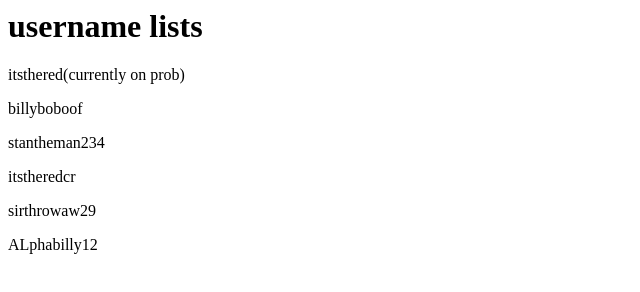
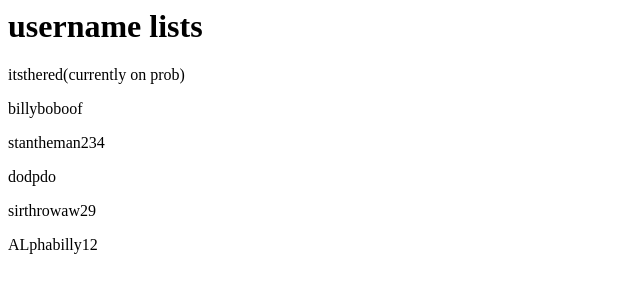
Before and after one commit to misterepicsauce/usernames.html, a plain HTML site: page index.html in a window 1280 px wide. Shown: the full height of the page, 0-640 px from the left. Drawn offline with Linux system fonts and the light colour scheme.

Commit message:
Update index.html

```diff
--- a/index.html
+++ b/index.html
@@ -10,7 +10,7 @@
 <p> itsthered(currently on prob) </p>
 <p> billyboboof </p>
 <p> stantheman234 </p>
-<p> itstheredcr </p>
+<p> dodpdo </p>
 <p> sirthrowaw29 </p>
 <p> ALphabilly12 </p>
 
```
